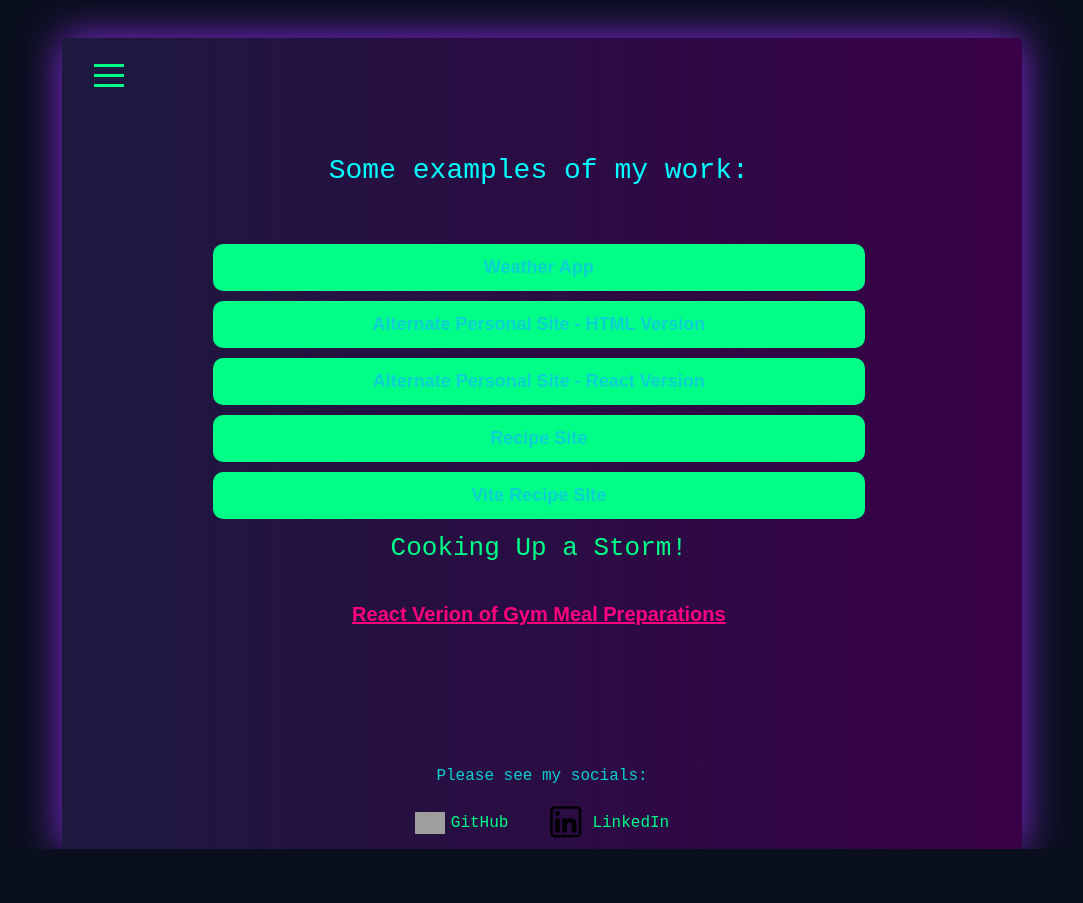
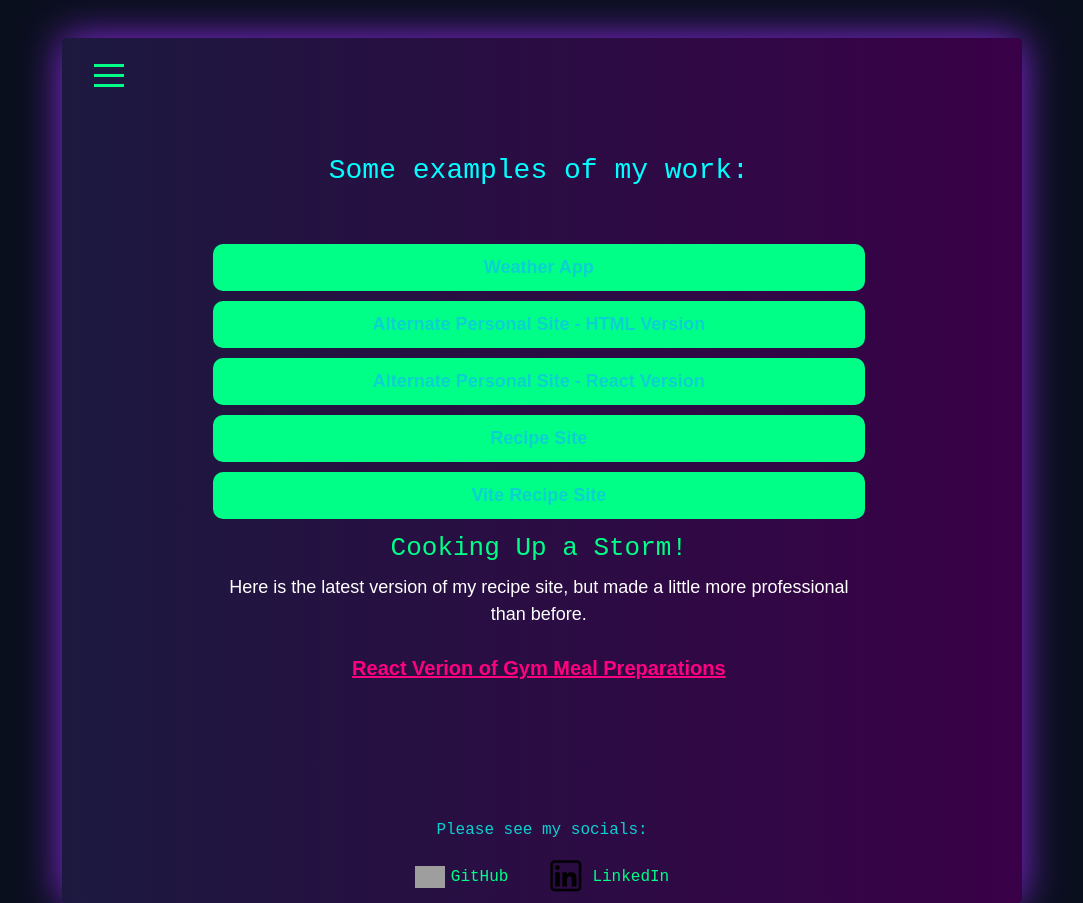
Before and after one commit to calumsmyth/cas-card, a React (Create React App) app: page /projects in a window 1280 px wide. Both pictures are taken after a click on the button "Vite Recipe Site". Shown: the whole page, without its empty margins (98-1181 px from the left). Before the commit the page ends 849 px from the top, so only its background shows below. Built offline with nearby package versions, Linux system fonts and the light colour scheme; grey boxes are pictures that could not be loaded.

Commit message:
Change to new recipe website

```diff
--- a/src/pages/Projects.jsx
+++ b/src/pages/Projects.jsx
@@ -35,6 +35,7 @@ const Projects = () => {
             </Expander>
             <Expander title="Vite Recipe Site">
                 <h3>Cooking Up a Storm!</h3>
+                <p>Here is the latest version of my recipe site, but made a little more professional than before.</p>
                 <br/><a href="https://gmpv.vercel.app/" target="_blank" rel="noopener noreferrer">React Verion of Gym Meal Preparations</a>
             </Expander>
         </div>
```
